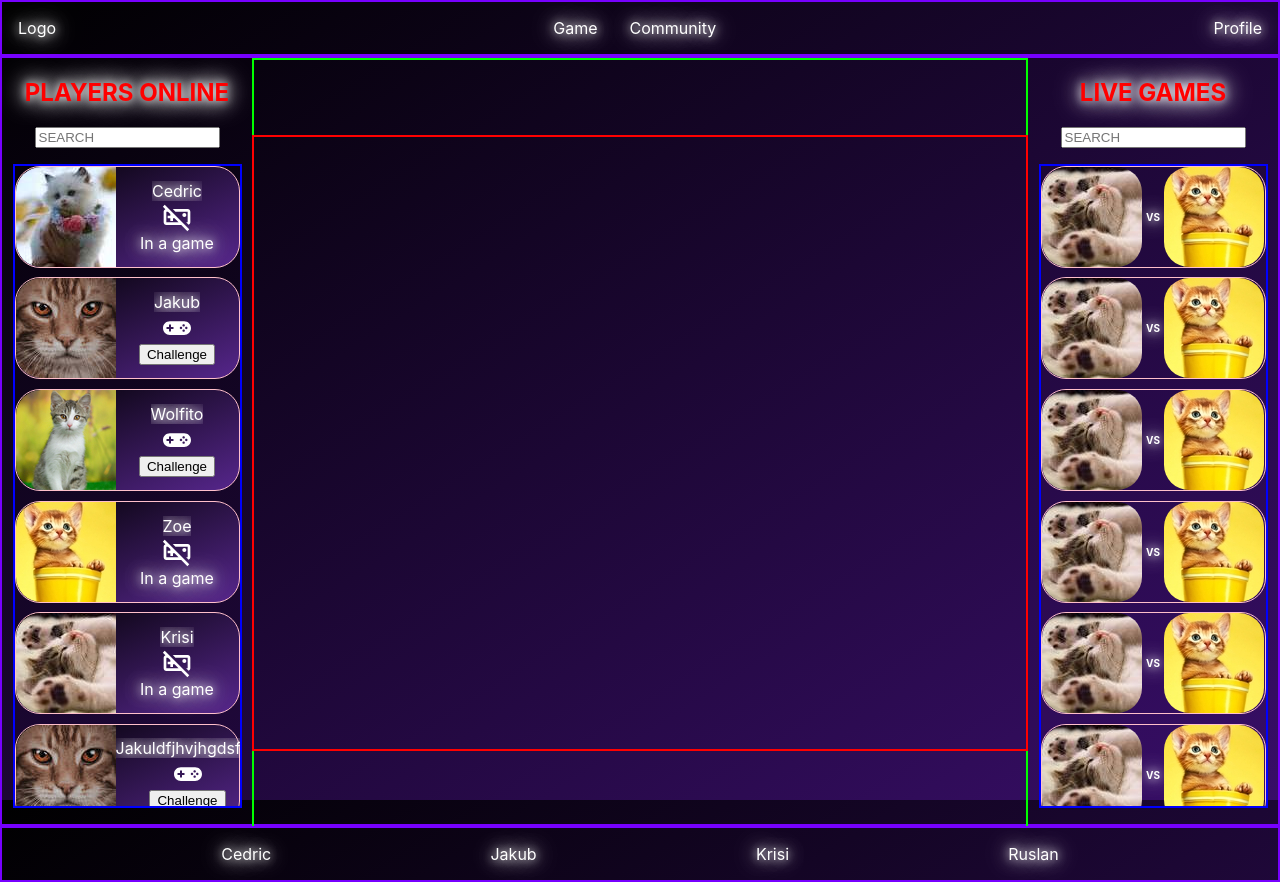
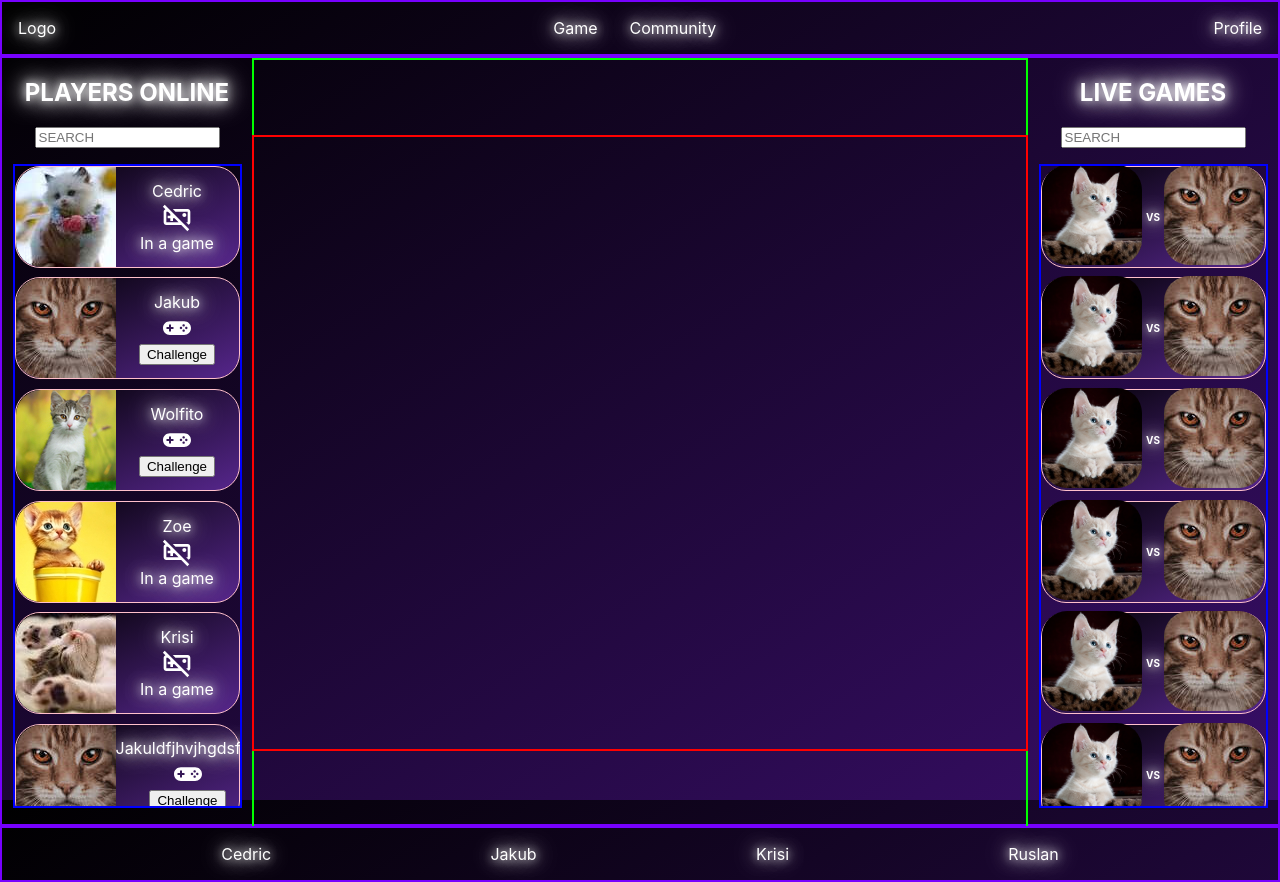
Before and after one commit to cerdelen/42_transcendence, a React (Create React App) app in the folder client/: page / in a window 1280 px wide. Built offline with nearby package versions, Linux system fonts and the light colour scheme.

Commit message:
stylistic changes

```diff
--- a/client/src/App.css
+++ b/client/src/App.css
@@ -115,9 +115,7 @@ footer ul {
 
 
 /* GAME-PAGE-PLAYERS-Online */
-h2{
-  color: red;
-}
+
 .players-online,
 .live-games {
   display: flex;
@@ -149,6 +147,9 @@ h2{
 .player-card-li img{
   border-top-left-radius: 25px;
   border-bottom-left-radius: 25px;
+  width: 100px;
+  height: 100px;
+  object-fit: cover;
 }
 
 .player-availability {
@@ -160,10 +161,11 @@ h2{
 }
 
 #user-name {
-  overflow: hidden;
+  /* overflow: hidden; */
   text-overflow: ellipsis;
   white-space: nowrap;
-  max-width: 9rem; /* set a maximum width */
+  /* border: 1px solid yellow; */
+  max-width: 9rem;
 }
 
 #in-a-game {
@@ -171,14 +173,7 @@ h2{
   margin: 0 1rem;
 }
 
-.game-card-li img {
-  /* height: 89px; */
-  /* overflow: hidden; */
-  /* width: 64px; */
-  border-radius: 25px;
-  /* width: 100%; */
-}
-
+/* GAME CARD */
 .game-card-li {
   display: flex;
   align-items: center;
@@ -187,9 +182,49 @@ h2{
   border-radius: 25px;
   margin-bottom: .6rem;
   height: 100px;
+  background-image: linear-gradient(to bottom right, rgb(0, 0, 0), rgb(86, 38, 140));
 }
+
+.game-card-li div {
+  position: relative;
+}
+
+.game-card-li div span{
+  position: absolute;
+  top: 50%;
+  left: 50%;
+  transform: translate(-50%, -50%);
+  text-align: center;
+  font-size: 1rem;
+  pointer-events: none;
+  overflow: hidden;
+  text-overflow: ellipsis;
+  white-space: nowrap;
+  /* border: 1px solid yellow; */
+  max-width: 5rem;
+
+}
+
+.game-card-li img {
+  border-radius: 25px;
+  width: 100px;
+  height: 100px;
+  object-fit: cover;
+}
+
+.game-card-li:hover {
+  box-shadow: 0 0 10px #FFF, 0 0 20px #FFF, 0 0 30px #FFF;
+  cursor: pointer;
+}
+
 
 .game-card-li span {
   font-size: 10px;
   font-weight: bold;
 }
+
+
+.game-card-li .vertical-word {
+  writing-mode: vertical-rl;
+  font-size: 1.2rem;
+}
--- a/client/src/components/Main.tsx
+++ b/client/src/components/Main.tsx
@@ -1,9 +1,8 @@
 import {IoLogoGameControllerA} from 'react-icons/io'
 import {MdOutlineVideogameAssetOff} from 'react-icons/md'
 import {players} from './temp-players'
+import { useState } from 'react'
 
-import catYellowImg from '../images/cat-yellow.jpg'
-import catLyingImg from '../images/cat-lying.jpg'
 interface PlayerProps {
 	username: string;
 	photo: string;
@@ -43,14 +42,41 @@ const ListPlayersOnline = () => {
 	)
 }
 
-const GameOnlineCard = () => {
+interface LiveGameProps {
+	username1: string;
+	photo1: string;
+	username2: string;
+	photo2: string;
+}
+const GameOnlineCard = ({username1, photo1, username2, photo2}: LiveGameProps) => {
+
+	const [showText, setShowText] = useState(false);
+
+	const handleMouseOver = () => {
+	  setShowText(true);
+	};
+
+	const handleMouseOut = () => {
+	  setShowText(false);
+	};
+
+	const handleOnClick = () => {
+		alert("A message to ask if you are sure you want to leave the current screen to go watch the game")
+	}
+
 	return (
-		<li className='game-card-li'>
+		<li className='game-card-li' onClick={handleOnClick} onMouseOver={handleMouseOver} onMouseOut={handleMouseOut}>
+			<div>
+				<img  src={photo1} alt="" />
+				{showText && <span className='game-card-user-name'>{username1}</span>}
+			</div>
 
-			<img src={catLyingImg} alt="" />
-			<span>VS</span>
-			<img src={catYellowImg} alt="" />
+			{!showText ? <span>VS</span> : <span className="vertical-word">Watch</span> }
 
+			<div>
+				<img src={photo2} alt=""/>
+				{showText && <span className='game-card-user-name'>{username2}</span>}
+			</div>
 
 		</li>
 	)
@@ -60,7 +86,12 @@ const ListLiveGames = () => {
 	return (
 		<ul className='game-page-games-online-ul'>
 			{players.map((player, idx) => (
-				<GameOnlineCard/>
+				<GameOnlineCard
+					username1={players[9].name}
+					photo1={players[9].photo}
+					username2={players[5].name}
+					photo2={players[5].photo}
+				/>
 			))}
 		</ul>
 	)
--- a/client/src/components/temp-players.tsx
+++ b/client/src/components/temp-players.tsx
@@ -3,6 +3,7 @@ import catSternImg from '../images/cat-stern.jpeg'
 import catGrassImg from '../images/cat-grass.jpg'
 import catYellowImg from '../images/cat-yellow.jpg'
 import catLyingImg from '../images/cat-lying.jpg'
+import catWhiteImg from '../images/cat-white.jpg'
 
 class Player {
 
@@ -27,8 +28,8 @@ players.push(new Player('Jakub', catSternImg, false));
 players.push(new Player('Wolfito', catGrassImg, false));
 players.push(new Player('Zoe', catYellowImg, true));
 players.push(new Player('Krisi', catLyingImg, true));
-players.push(new Player('Jakuldfjhvjhgdsfjghdfsjghdsvgddgvdlsvlsllhgvlgsdfb', catSternImg, false));
+players.push(new Player('Jakuldfjhvjhgdsfjghdfsjghds vgddgvdlsvl sllhgvlgsdfb', catSternImg, false));
 players.push(new Player('Cedric', catFlowersImg, true));
 players.push(new Player('Jakub', catSternImg, false));
 players.push(new Player('Cedric', catFlowersImg, true));
-players.push(new Player('Jakub', catSternImg, false));
+players.push(new Player('Kristiyana', catWhiteImg, false));
```
Also changed, not shown: client/fake.html (+15 -16 lines), client/src/images/cat-white.jpg (added).
